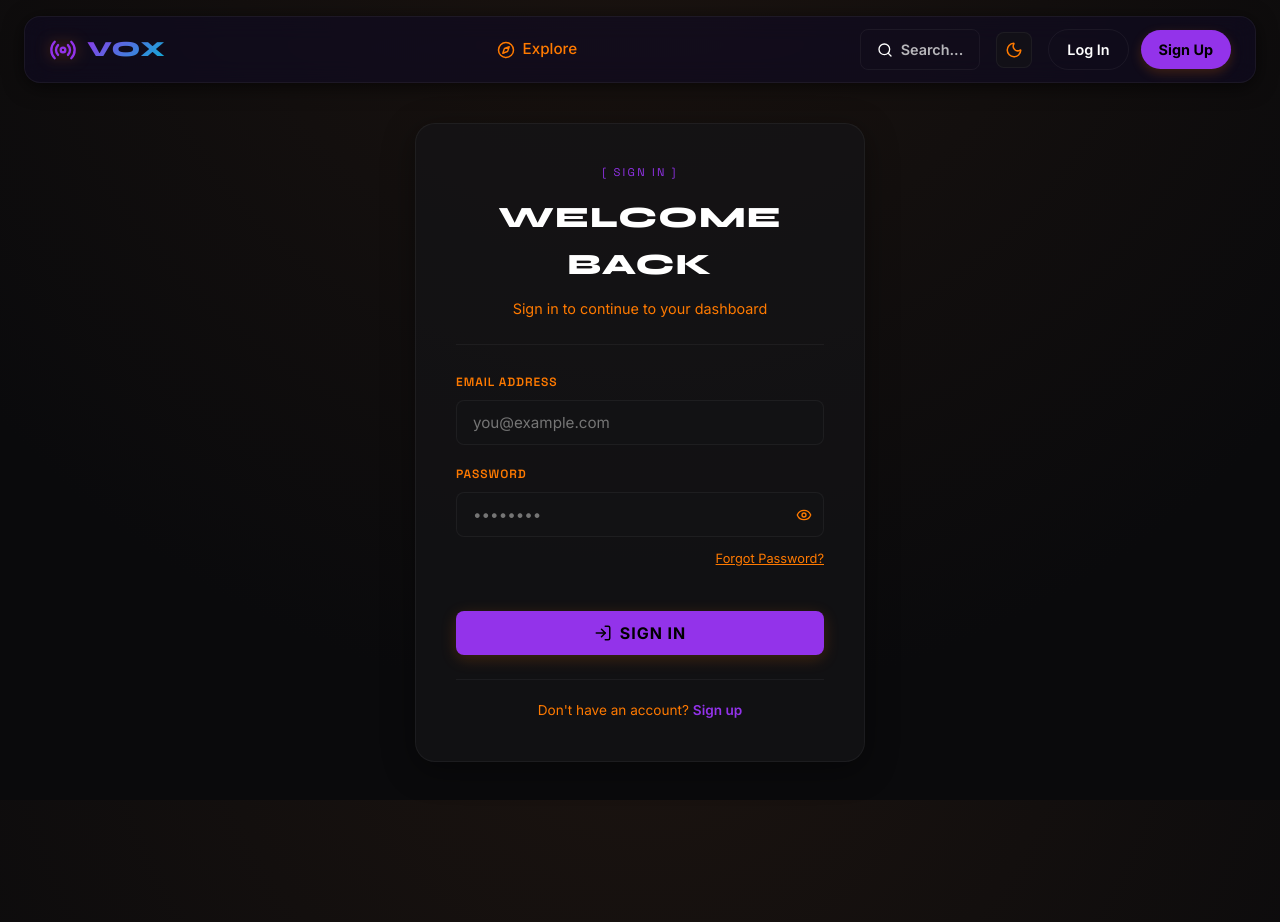
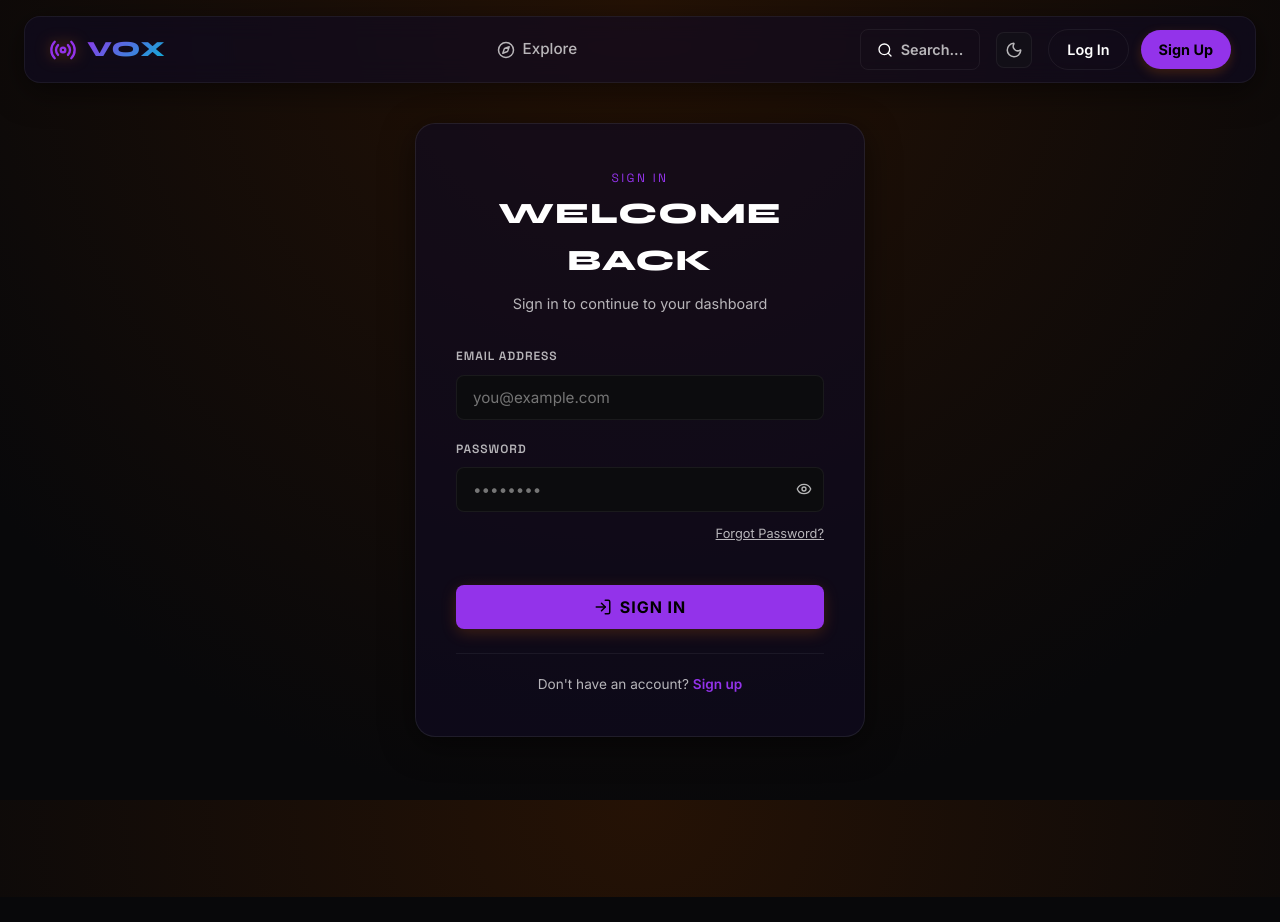
Before and after one commit to bharathreddy55/AetherCast-MERN, a React app in the folder frontend/: page /login in a window 1280 px wide. After the commit the page ends 897 px from the top, so only its background shows below. Built offline with nearby package versions, Linux system fonts and the light colour scheme; no server answers; the HTML template or start-up script is replaced by a standard one.

Commit message:
style: refactor typography, dark theme variables, and clean up inline styles

```diff
--- a/frontend/src/index.css
+++ b/frontend/src/index.css
@@ -22,26 +22,26 @@
   --spacing-xl: 32px;
 
   /* Theme: Volcanic Console Mode (Default / Light Mode matches deep orange theme) */
-  --bg-main: #0a0a0c;
-  --bg-card: rgba(20, 20, 24, 0.7);
-  --bg-card-hover: rgba(30, 30, 36, 0.95);
-  --bg-popover: #121214;
-  --border-color: rgba(255, 255, 255, 0.05);
-  --border-hover: rgba(255, 122, 0, 0.3);
+  --bg-main: #08080a;
+  --bg-card: rgba(20, 20, 24, 0.5);
+  --bg-card-hover: rgba(30, 30, 36, 0.9);
+  --bg-popover: #0c0c0e;
+  --border-color: rgba(255, 255, 255, 0.06);
+  --border-hover: rgba(255, 122, 0, 0.5);
 
   --text-primary: #ffffff;
-  --text-secondary: #ff7a00;
-  --text-muted: #88888a;
+  --text-secondary: rgba(255, 255, 255, 0.7);
+  --text-muted: rgba(255, 255, 255, 0.45);
 
   --color-primary: #ff7a00;
   --color-primary-hover: #ff9533;
   --color-secondary: #ffffff;
   --grad-accent: linear-gradient(135deg, #ff7a00 0%, #ff5500 100%);
-  --grad-bg: radial-gradient(circle at 50% -20%, #1c1410 0%, #0a0a0c 75%);
+  --grad-bg: radial-gradient(circle at 50% 0%, #251205 0%, #08080a 80%);
 
-  --glass-bg: rgba(18, 18, 20, 0.85);
-  --glass-shadow: 0 4px 20px rgba(0, 0, 0, 0.6);
-  --glass-border: 1px solid rgba(255, 122, 0, 0.1);
+  --glass-bg: rgba(12, 12, 14, 0.8);
+  --glass-shadow: 0 8px 32px rgba(0, 0, 0, 0.5);
+  --glass-border: 1px solid rgba(255, 255, 255, 0.08);
 
   --transition-smooth: all 0.3s cubic-bezier(0.4, 0, 0.2, 1);
   --transition-fast: all 0.15s ease;
@@ -49,26 +49,26 @@
 
 /* Dark Mode Theme overrides (Can be pitch-black) */
 body.dark-theme {
-  --bg-main: #050505;
-  --bg-card: #121212;
-  --bg-card-hover: #1c1c1c;
-  --bg-popover: #090909;
-  --border-color: rgba(255, 122, 0, 0.08);
-  --border-hover: rgba(255, 122, 0, 0.4);
+  --bg-main: #040405;
+  --bg-card: #0a0a0c;
+  --bg-card-hover: #121214;
+  --bg-popover: #060608;
+  --border-color: rgba(255, 255, 255, 0.04);
+  --border-hover: rgba(255, 122, 0, 0.6);
 
   --text-primary: #ffffff;
-  --text-secondary: #ff7a00;
-  --text-muted: #66666a;
+  --text-secondary: rgba(255, 255, 255, 0.65);
+  --text-muted: rgba(255, 255, 255, 0.4);
 
   --color-primary: #ff7a00;
   --color-primary-hover: #ff9533;
   --color-secondary: #000000;
   --grad-accent: linear-gradient(135deg, #ff7a00 0%, #cc5200 100%);
-  --grad-bg: radial-gradient(circle at 50% -20%, #150a05 0%, #050505 80%);
+  --grad-bg: radial-gradient(circle at 50% 0%, #180902 0%, #040405 85%);
 
-  --glass-bg: rgba(12, 12, 12, 0.9);
-  --glass-shadow: 0 10px 30px rgba(0, 0, 0, 0.8);
-  --glass-border: 1px solid rgba(255, 122, 0, 0.15);
+  --glass-bg: rgba(6, 6, 8, 0.85);
+  --glass-shadow: 0 12px 40px rgba(0, 0, 0, 0.7);
+  --glass-border: 1px solid rgba(255, 255, 255, 0.06);
 }
 
 * {
@@ -112,11 +112,25 @@ body.dark-theme ::-webkit-scrollbar-track {
 
 /* Typography styles */
 h1, h2, h3, h4, h5, h6 {
+  font-family: var(--font-sans);
+  font-weight: 700;
+  letter-spacing: -0.01em;
+  color: var(--text-primary);
+}
+
+.brand-heading {
   font-family: var(--font-serif);
   font-weight: 800;
   text-transform: uppercase;
   letter-spacing: 0.04em;
-  color: var(--text-primary);
+}
+
+.badge-mono {
+  font-family: var(--font-mono);
+  font-size: 0.75rem;
+  color: var(--color-primary);
+  letter-spacing: 0.2em;
+  text-transform: uppercase;
 }
 
 /* Interactive elements */
@@ -242,3 +256,165 @@ button {
 .animate-fade-in {
   animation: fadeIn 0.4s cubic-bezier(0.16, 1, 0.3, 1) forwards;
 }
+
+/* Landing Page Layout */
+.landing-page {
+  max-width: 1200px;
+  margin: 40px auto;
+  padding: 0 24px;
+}
+
+.hero-section {
+  text-align: center;
+  display: flex;
+  flex-direction: column;
+  align-items: center;
+  gap: 20px;
+  padding: 60px 20px;
+  border-bottom: 1px solid var(--border-color);
+  position: relative;
+}
+
+.hero-title {
+  font-family: var(--font-serif);
+  font-weight: 800;
+  font-size: 3.75rem;
+  line-height: 1.1;
+  text-transform: uppercase;
+  letter-spacing: 0.04em;
+  margin: 20px 0;
+}
+
+.hero-subtitle {
+  font-size: 1.05rem;
+  color: var(--text-secondary);
+  max-width: 680px;
+  margin: 0 auto 30px auto;
+  line-height: 1.6;
+}
+
+.hero-cta-buttons {
+  display: flex;
+  gap: 16px;
+  justify-content: center;
+}
+
+.banner-visual {
+  width: 100%;
+  height: 320px;
+  border-radius: var(--radius-lg);
+  overflow: hidden;
+  margin-top: 48px;
+  position: relative;
+  border: 1px solid var(--border-color);
+}
+
+.banner-bg {
+  width: 100%;
+  height: 100%;
+  background-image: url('https://images.unsplash.com/photo-1614149162883-504ce4d13909?q=80&w=1200&auto=format&fit=crop');
+  background-size: cover;
+  background-position: center;
+  filter: brightness(0.5);
+}
+
+.banner-overlay {
+  position: absolute;
+  inset: 0;
+  background: linear-gradient(to top, var(--bg-main), transparent);
+}
+
+.category-section {
+  padding: 60px 0;
+  border-bottom: 1px solid var(--border-color);
+  display: flex;
+  flex-direction: column;
+  align-items: center;
+  gap: 24px;
+}
+
+.category-list {
+  display: flex;
+  flex-wrap: wrap;
+  justify-content: center;
+  gap: 20px;
+  font-size: 1.85rem;
+  font-family: var(--font-serif);
+  font-weight: 800;
+  text-transform: uppercase;
+  color: var(--text-primary);
+  letter-spacing: 0.04em;
+}
+
+.featured-section {
+  padding: 60px 0;
+  border-bottom: 1px solid var(--border-color);
+}
+
+.section-header {
+  display: flex;
+  justify-content: space-between;
+  align-items: center;
+  margin-bottom: 32px;
+}
+
+.section-title {
+  display: flex;
+  align-items: center;
+  gap: 12px;
+}
+
+.section-title h2 {
+  font-family: var(--font-serif);
+  font-size: 1.75rem;
+  text-transform: uppercase;
+  letter-spacing: 0.04em;
+}
+
+.view-all-link {
+  font-size: 0.85rem;
+  font-family: var(--font-mono);
+  color: var(--color-primary);
+  display: inline-flex;
+  align-items: center;
+  gap: 4px;
+}
+
+.loading-grid {
+  display: grid;
+  grid-template-columns: repeat(auto-fill, minmax(240px, 1fr));
+  gap: 24px;
+}
+
+.skeleton-card {
+  height: 300px;
+}
+
+.trending-stack {
+  margin-bottom: 40px;
+}
+
+.podcast-grid {
+  display: grid;
+  grid-template-columns: repeat(auto-fill, minmax(240px, 1fr));
+  gap: 24px;
+  border-top: 1px solid var(--border-color);
+  padding-top: 28px;
+}
+
+.empty-state {
+  padding: 40px;
+  text-align: center;
+}
+
+.fallback-podcast-icon {
+  width: 56px;
+  height: 56px;
+  border-radius: var(--radius-default);
+  background: var(--bg-card-hover);
+  display: flex;
+  align-items: center;
+  justify-content: center;
+  flex-shrink: 0;
+  color: var(--text-muted);
+}
--- a/frontend/src/pages/Landing.jsx
+++ b/frontend/src/pages/Landing.jsx
@@ -28,20 +28,20 @@ export default function Landing() {
   }, []);
 
   return (
-    <div className="landing-page animate-fade-in" style={{ maxWidth: '1200px', margin: '40px auto', padding: '0 24px' }}>
+    <div className="landing-page animate-fade-in">
 
       {/* Centralized Console Header Stack */}
-      <header className="hero-section" style={{ textAlign: 'center', display: 'flex', flexDirection: 'column', alignItems: 'center', gap: '20px', padding: '60px 20px', borderBottom: '1px solid var(--border-color)', position: 'relative' }}>
-        <span style={{ fontSize: '0.75rem', fontFamily: 'var(--font-mono)', color: 'var(--color-primary)', letterSpacing: '0.2em', textTransform: 'uppercase' }}>[ VOX HUB ]</span>
-        <h1 className="hero-title" style={{ fontSize: '3.75rem', fontWeight: '800', lineHeight: '1.1', textTransform: 'uppercase', fontFamily: 'var(--font-serif)', letterSpacing: '0.04em', margin: '20px 0' }}>
+      <header className="hero-section">
+        <span className="badge-mono">VOX HUB</span>
+        <h1 className="hero-title">
           Immerse Yourself in <br />
-          <span style={{ color: 'var(--color-primary)' }}>Infinite Soundscapes</span>
+          <span className="gradient-text">Infinite Soundscapes</span>
         </h1>
-        <p className="hero-subtitle" style={{ fontSize: '1.05rem', color: 'var(--text-secondary)', maxWidth: '680px', margin: '0 auto 30px auto', lineHeight: '1.6' }}>
+        <p className="hero-subtitle">
           A premium podcast ecosystem for independent creators and passionate listeners.
           Stream high-fidelity episodes, follow your favorites, and save your progress on the fly.
         </p>
-        <div className="hero-cta-buttons" style={{ display: 'flex', gap: '16px', justifyContent: 'center' }}>
+        <div className="hero-cta-buttons">
           {user ? (
             <Link to="/home" className="btn-primary">
               <span>GO TO DASHBOARD</span>
@@ -61,16 +61,16 @@ export default function Landing() {
         </div>
 
         {/* Central Widescreen Banner Visual block */}
-        <div style={{ width: '100%', height: '320px', borderRadius: 'var(--radius-lg)', overflow: 'hidden', marginTop: '48px', position: 'relative', border: '1px solid var(--border-color)' }}>
-          <div style={{ width: '100%', height: '100%', backgroundImage: "url('https://images.unsplash.com/photo-1614149162883-504ce4d13909?q=80&w=1200&auto=format&fit=crop')", backgroundSize: 'cover', backgroundPosition: 'center', filter: 'brightness(0.5)' }}></div>
-          <div style={{ position: 'absolute', inset: 0, background: 'linear-gradient(to top, rgba(10,10,12,0.95), transparent)' }}></div>
+        <div className="banner-visual">
+          <div className="banner-bg"></div>
+          <div className="banner-overlay"></div>
         </div>
       </header>
 
       {/* Rhythmic Category Vertical List Overlay */}
-      <section style={{ padding: '60px 0', borderBottom: '1px solid var(--border-color)', display: 'flex', flexDirection: 'column', alignItems: 'center', gap: '24px' }}>
-        <span style={{ fontSize: '0.75rem', fontFamily: 'var(--font-mono)', color: 'var(--text-muted)', letterSpacing: '0.2em' }}>[ POPULAR CHANNELS ]</span>
-        <div style={{ display: 'flex', flexWrap: 'wrap', justifyContent: 'center', gap: '20px', fontSize: '1.85rem', fontFamily: 'var(--font-serif)', fontWeight: '800', textTransform: 'uppercase', color: 'var(--text-primary)', letterSpacing: '0.04em' }}>
+      <section className="category-section">
+        <span className="badge-mono">POPULAR CHANNELS</span>
+        <div className="category-list">
           <span style={{ color: 'var(--color-primary)' }}>TECHNOLOGY</span>
           <span style={{ color: 'var(--text-muted)' }}>•</span>
           <span>BUSINESS</span>
@@ -84,27 +84,27 @@ export default function Landing() {
       </section>
 
       {/* Featured Podcasts List Grid */}
-      <section className="featured-section" style={{ padding: '60px 0', borderBottom: '1px solid var(--border-color)' }}>
-        <div style={{ display: 'flex', justifyContent: 'space-between', alignItems: 'center', marginBottom: '32px' }}>
-          <div style={{ display: 'flex', alignItems: 'center', gap: '12px' }}>
+      <section className="featured-section">
+        <div className="section-header">
+          <div className="section-title">
             <TrendingUp size={18} style={{ color: 'var(--color-primary)' }} />
-            <h2 style={{ fontSize: '1.75rem', fontFamily: 'var(--font-serif)', textTransform: 'uppercase', letterSpacing: '0.04em' }}>Trending Broadcasts</h2>
+            <h2 className="brand-heading">Trending Broadcasts</h2>
           </div>
-          <Link to="/explore" className="view-all-link" style={{ fontSize: '0.85rem', fontFamily: 'var(--font-mono)', color: 'var(--color-primary)', display: 'flex', alignItems: 'center', gap: '4px' }}>
+          <Link to="/explore" className="view-all-link">
             <span>VIEW ALL</span>
             <ArrowRight size={14} />
           </Link>
         </div>
 
         {loading ? (
-          <div className="loading-grid" style={{ display: 'grid', gridTemplateColumns: 'repeat(auto-fill, minmax(240px, 1fr))', gap: '24px' }}>
+          <div className="loading-grid">
             {[1, 2, 3, 4].map((n) => (
-              <div key={n} className="skeleton-card glass-panel" style={{ height: '300px' }}></div>
+              <div key={n} className="skeleton-card glass-panel"></div>
             ))}
           </div>
         ) : podcasts.length > 0 ? (
           <>
-            <div className="trending-stack" style={{ marginBottom: '40px' }}>
+            <div className="trending-stack">
               {podcasts.slice(0, 4).map((podcast, idx) => (
                 <Link
                   key={podcast._id}
@@ -116,7 +116,7 @@ export default function Landing() {
                   {podcast.coverImage ? (
                     <img src={window.getMediaUrl(podcast.coverImage)} alt={podcast.title} />
                   ) : (
-                    <div style={{ width: '56px', height: '56px', borderRadius: 'var(--radius-default)', background: 'var(--bg-card-hover)', display: 'flex', alignItems: 'center', justifyContent: 'center', flexShrink: 0, color: 'var(--text-muted)' }}>🎙️</div>
+                    <div className="fallback-podcast-icon">🎙️</div>
                   )}
                   <div className="ts-content">
                     <h4>{podcast.title}</h4>
@@ -127,7 +127,7 @@ export default function Landing() {
             </div>
 
             {podcasts.length > 4 && (
-              <div className="podcast-grid" style={{ display: 'grid', gridTemplateColumns: 'repeat(auto-fill, minmax(240px, 1fr))', gap: '24px', borderTop: '1px solid var(--border-color)', paddingTop: '28px' }}>
+              <div className="podcast-grid">
                 {podcasts.slice(4).map((podcast) => (
                   <PodcastCard key={podcast._id} podcast={podcast} />
                 ))}
@@ -135,9 +135,9 @@ export default function Landing() {
             )}
           </>
         ) : (
-          <div className="empty-state glass-panel" style={{ padding: '40px', textAlign: 'center' }}>
+          <div className="empty-state glass-panel">
             <h3>No podcasts found</h3>
-            <p style={{ color: 'var(--text-secondary)', margin: '12px 0' }}>Become the first creator by registering and uploading your series!</p>
+            <p style={{ margin: '12px 0' }}>Become the first creator by registering and uploading your series!</p>
             <Link to="/register?role=creator" className="btn-primary">
               Create a Podcast
             </Link>
--- a/frontend/src/pages/Login.jsx
+++ b/frontend/src/pages/Login.jsx
@@ -63,11 +63,11 @@ export default function Login() {
 
   return (
     <div className="auth-page animate-fade-in">
-      <div className="auth-card glass-panel" style={{ background: 'var(--bg-card)', border: '1px solid var(--border-color)', boxShadow: '0 8px 32px rgba(0,0,0,0.4)' }}>
-        <div className="auth-header" style={{ borderBottom: '1px solid var(--border-color)', paddingBottom: '24px', marginBottom: '28px' }}>
-          <span style={{ fontFamily: 'var(--font-mono)', fontSize: '0.7rem', color: 'var(--color-primary)', letterSpacing: '0.2em', textTransform: 'uppercase', display: 'block', marginBottom: '12px' }}>[ SIGN IN ]</span>
-          <h2 style={{ fontFamily: 'var(--font-serif)', textTransform: 'uppercase', letterSpacing: '0.04em' }}>Welcome Back</h2>
-          <p style={{ fontFamily: 'var(--font-sans)' }}>Sign in to continue to your dashboard</p>
+      <div className="auth-card glass-panel">
+        <div className="auth-header">
+          <span className="badge-mono">SIGN IN</span>
+          <h2 className="brand-heading">Welcome Back</h2>
+          <p>Sign in to continue to your dashboard</p>
         </div>
 
         {error && <div className="auth-error">{error}</div>}
```
Also changed, not shown: frontend/src/pages/Register.jsx (+3 -15 lines).
